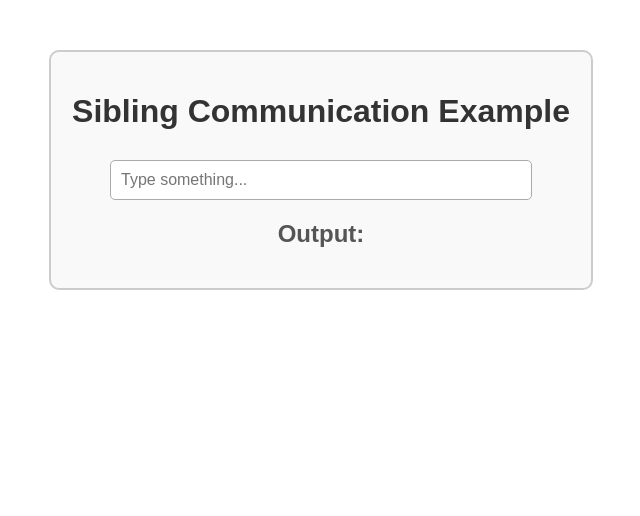
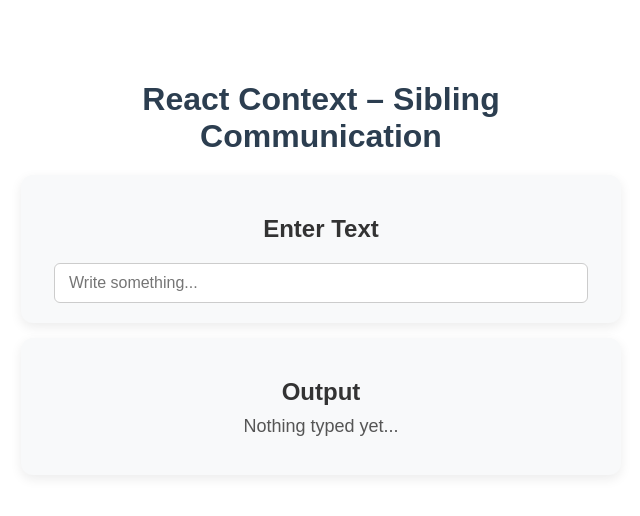
Before and after one commit to sayyedrabeeh/Python-FullStack, a React (Create React App) app in the folder full_react/: page / in a window 1280 px wide. Shown: the top 516 px of the page, without its empty margins (319-959 px from the left). Built offline with nearby package versions, Linux system fonts and the light colour scheme.

Commit message:
Siblings Communication with context

```diff
--- a/full_react/src/index.js
+++ b/full_react/src/index.js
@@ -24,7 +24,8 @@
 // import Fetchdata from './react1/pratical/fetchdata';
 // import Fetchdata from './react1/pratical/async_fechdata';
 // import Fetchdata from './react1/pratical/axios_fetchdata';
-import Parent from './react1/pratical/siblings_communiaction';
+// import Parent from './react1/pratical/siblings_communiaction';
+import Parent from './react1/pratical/siblings_contet';
 // import PromiseExample from './react1/pratical/promise';
 
 import { Provider } from 'react-redux'
--- /dev/null
+++ b/full_react/src/react1/pratical/siblings_contet.jsx
@@ -0,0 +1,95 @@
+import React, { useState, createContext, useContext } from "react";
+
+const TextContext = createContext();
+
+// --------------------- Sibling 1 ---------------------
+function Sibling1() {
+  const { text, setText } = useContext(TextContext);
+
+  return (
+    <div style={styles.card}>
+      <h2 style={styles.heading}>Enter Text</h2>
+
+      <input
+        onChange={(e) => setText(e.target.value)}
+        value={text}
+        placeholder="Write something..."
+        style={styles.input}
+      />
+    </div>
+  );
+}
+
+// --------------------- Sibling 2 ---------------------
+function Sibling2() {
+  const { text } = useContext(TextContext);
+
+  return (
+    <div style={styles.card}>
+      <h2 style={styles.heading}>Output</h2>
+      <p style={styles.output}>{text || "Nothing typed yet..."}</p>
+    </div>
+  );
+}
+
+// --------------------- Parent ---------------------
+export default function Parent() {
+  const [text, setText] = useState("");
+
+  return (
+    <div style={styles.wrapper}>
+      <h1 style={styles.title}>React Context – Sibling Communication</h1>
+
+      <TextContext.Provider value={{ text, setText }}>
+        <Sibling1 />
+        <Sibling2 />
+      </TextContext.Provider>
+    </div>
+  );
+}
+
+// --------------------- Styles ---------------------
+const styles = {
+  wrapper: {
+    maxWidth: "600px",
+    margin: "40px auto",
+    padding: "20px",
+    textAlign: "center",
+    fontFamily: "Arial, sans-serif",
+  },
+
+  title: {
+    marginBottom: "20px",
+    color: "#2c3e50",
+  },
+
+  card: {
+    padding: "20px",
+    margin: "15px 0",
+    backgroundColor: "#f8f9fa",
+    borderRadius: "12px",
+    boxShadow: "0 4px 12px rgba(0,0,0,0.08)",
+  },
+
+  heading: {
+    marginBottom: "10px",
+    color: "#333",
+  },
+
+  input: {
+    padding: "10px 14px",
+    width: "90%",
+    fontSize: "16px",
+    borderRadius: "6px",
+    border: "1px solid #ccc",
+    outline: "none",
+    marginTop: "10px",
+    transition: "0.2s",
+  },
+
+  output: {
+    fontSize: "18px",
+    color: "#555",
+    marginTop: "10px",
+  },
+};
```
